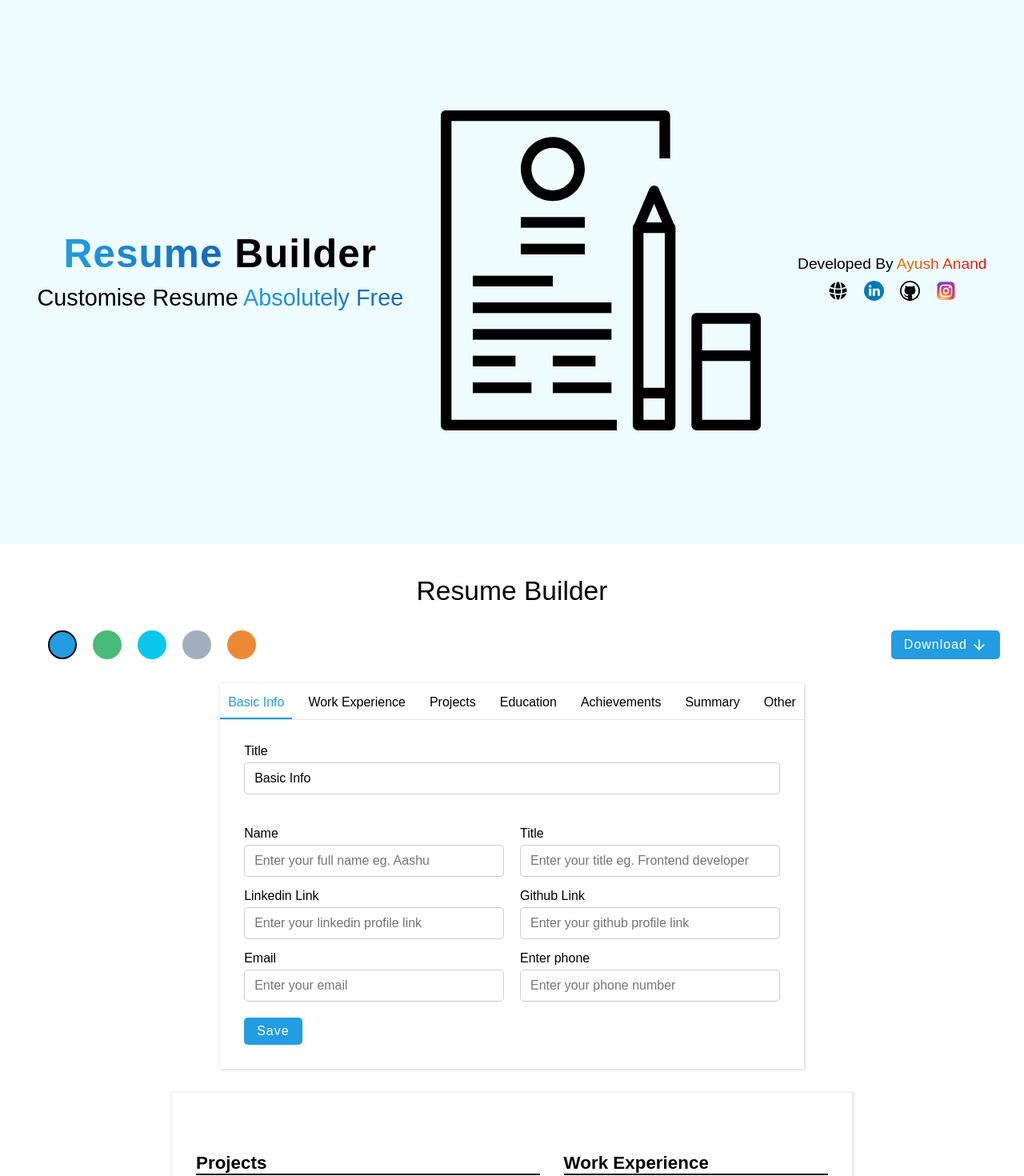
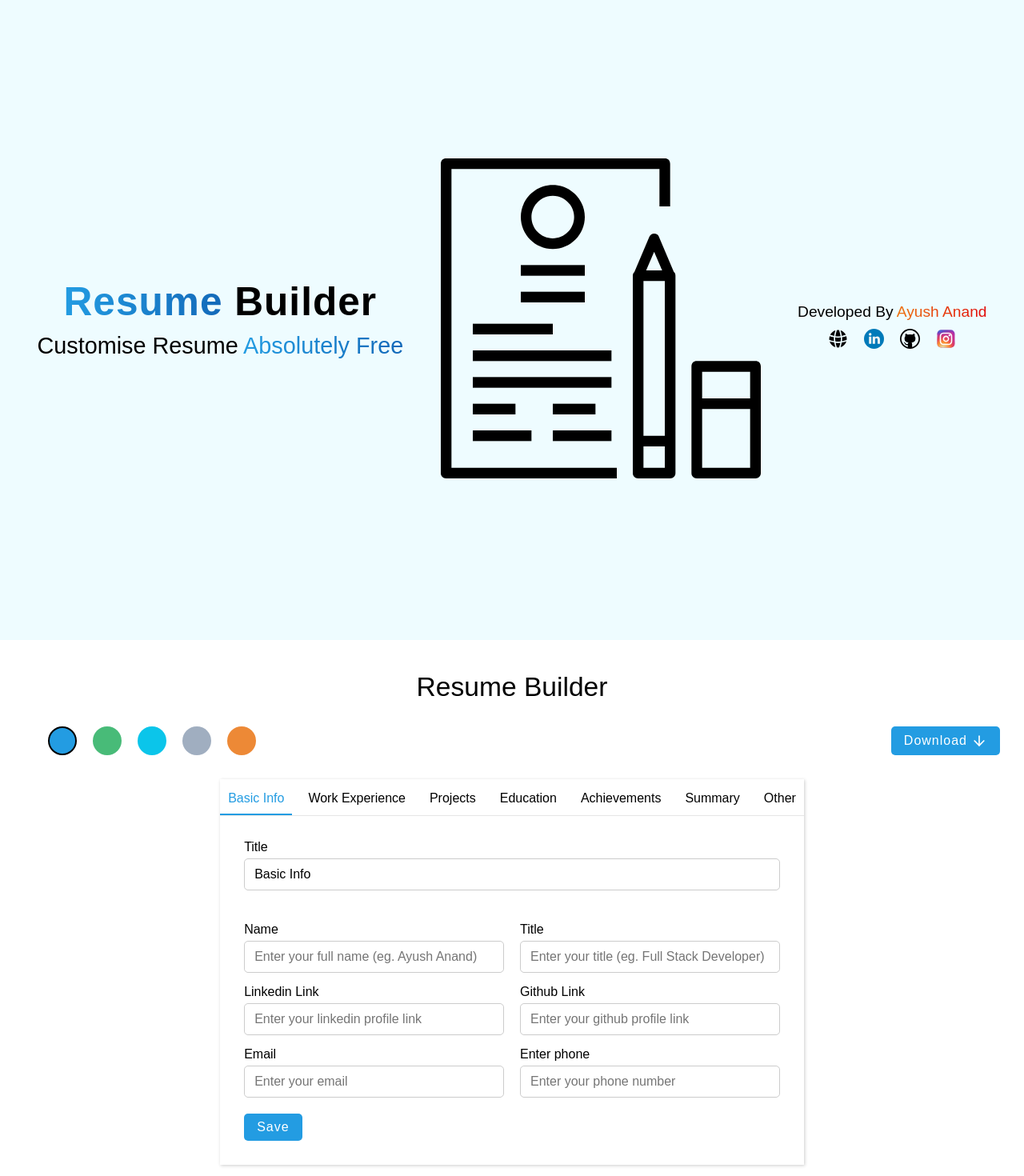
Before and after one commit to ayushanand2003/react_resume-builder, a React (Create React App) app: page / in a window 1280 px wide. Shown: the top 1470 px of the page at 80% size. Built offline with nearby package versions, Linux system fonts and the light colour scheme.

Commit message:
Updated 21st Oct

```diff
--- a/src/App.css
+++ b/src/App.css
@@ -2,4 +2,5 @@
   display: flex;
   flex-direction: column;
   gap: 40px;
+
 }
--- a/src/components/Editor/Editor.js
+++ b/src/components/Editor/Editor.js
@@ -40,7 +40,7 @@ function Editor(props) {
       <div className={styles.row}>
         <InputControl
           label="Title"
-          placeholder="Enter title eg. Frontend developer"
+          placeholder="Enter title (eg. Frontend developer)"
           value={values.title}
           onChange={(event) =>
             setValues((prev) => ({ ...prev, title: event.target.value }))
@@ -48,7 +48,7 @@ function Editor(props) {
         />
         <InputControl
           label="Company Name"
-          placeholder="Enter company name eg. amazon"
+          placeholder="Enter company name (eg. Amazon)"
           value={values.companyName}
           onChange={(event) =>
             setValues((prev) => ({ ...prev, companyName: event.target.value }))
@@ -227,7 +227,7 @@ function Editor(props) {
       <div className={styles.row}>
         <InputControl
           label="Name"
-          placeholder="Enter your full name eg. Aashu"
+          placeholder="Enter your full name (eg. Ayush Anand) "
           value={values.name}
           onChange={(event) =>
             setValues((prev) => ({ ...prev, name: event.target.value }))
@@ -236,7 +236,7 @@ function Editor(props) {
         <InputControl
           label="Title"
           value={values.title}
-          placeholder="Enter your title eg. Frontend developer"
+          placeholder="Enter your title (eg. Full Stack Developer)"
           onChange={(event) =>
             setValues((prev) => ({ ...prev, title: event.target.value }))
           }
--- a/src/components/Header/Header.js
+++ b/src/components/Header/Header.js
@@ -1,5 +1,4 @@
 import React from "react";
-
 import resumeSvg from "../../assets/resume.svg";
 import linkedinSvg from "../../assets/linkedin.svg";
 import githubSvg from "../../assets/github.svg";
--- a/src/components/Header/Header.module.css
+++ b/src/components/Header/Header.module.css
@@ -1,13 +1,14 @@
 .container {
+
+    height: 100vh;
     padding: 50px 30px;
     text-align: center;
-  width: 100%;
     display: flex;
     align-items: center;
     justify-content: space-evenly;
     gap: 30px;
     background-color: rgb(238, 252, 255);
-  min-height: 85vh;
+
 }
 
 .heading {
```
Lines whose indentation alone changed are shown as unchanged.
